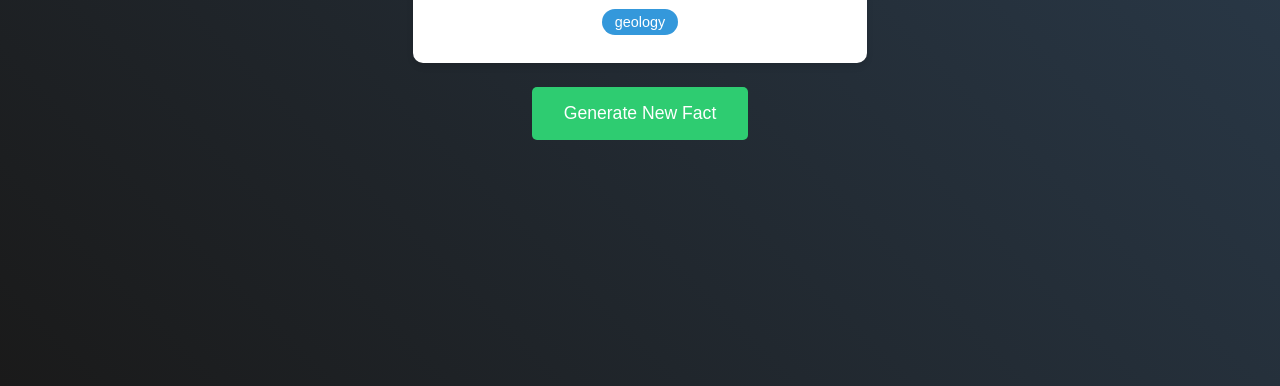
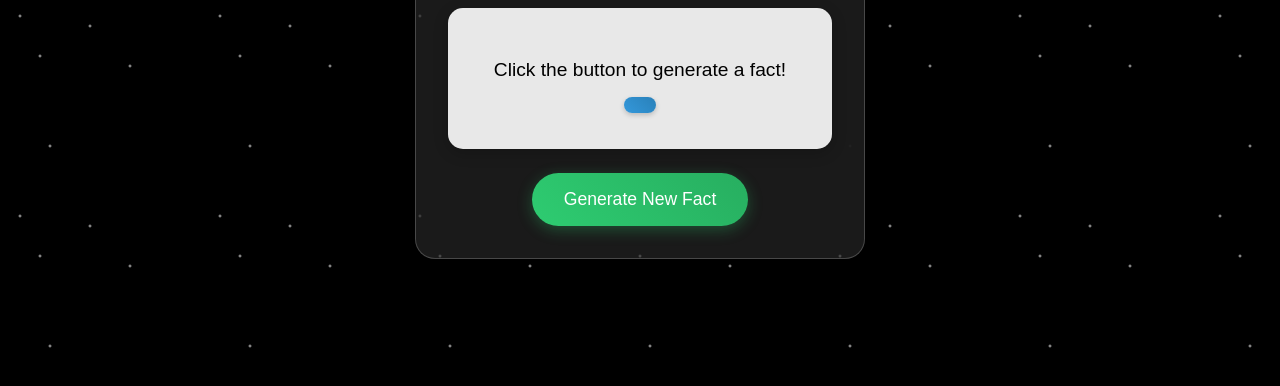
Before and after one commit to shekhar-ai/fun-fact-earth, a plain HTML site: page index.html in a window 1280 px wide. Shown: the part 414-800 px from the top of the page. Drawn offline with Linux system fonts and the light colour scheme.

Commit message:
Update index.html

```diff
--- a/index.html
+++ b/index.html
@@ -11,60 +11,138 @@
             display: flex;
             justify-content: center;
             align-items: center;
-            background: linear-gradient(45deg, #1a1a1a, #2c3e50);
+            background: #000;
             font-family: Arial, sans-serif;
+            overflow: hidden;
+            position: relative;
+        }
+
+        .stars {
+            position: fixed;
+            top: 0;
+            left: 0;
+            width: 100%;
+            height: 100%;
+            pointer-events: none;
+            background-image:
+                radial-gradient(2px 2px at 20px 30px, #fff, rgba(0,0,0,0)),
+                radial-gradient(2px 2px at 40px 70px, #fff, rgba(0,0,0,0)),
+                radial-gradient(2px 2px at 50px 160px, #fff, rgba(0,0,0,0)),
+                radial-gradient(2px 2px at 90px 40px, #fff, rgba(0,0,0,0)),
+                radial-gradient(2px 2px at 130px 80px, #fff, rgba(0,0,0,0));
+            background-repeat: repeat;
+            background-size: 200px 200px;
+            animation: twinkle 5s ease-in-out infinite;
         }
 
         .container {
             text-align: center;
             padding: 2rem;
-            max-width: 600px;
+            max-width: 800px;
+            background: rgba(255, 255, 255, 0.1);
+            backdrop-filter: blur(10px);
+            border-radius: 20px;
+            border: 1px solid rgba(255, 255, 255, 0.2);
+            z-index: 1;
+        }
+
+        .earth-image {
+            width: 150px;
+            height: 150px;
+            margin-bottom: 1rem;
+            animation: rotate 20s linear infinite;
         }
 
         h1 {
             color: #fff;
             margin-bottom: 2rem;
+            text-shadow: 0 0 10px rgba(255, 255, 255, 0.5);
         }
 
         .fact-box {
-            background: white;
+            background: rgba(255, 255, 255, 0.9);
             padding: 2rem;
-            border-radius: 10px;
+            border-radius: 15px;
             margin-bottom: 1.5rem;
-            box-shadow: 0 4px 6px rgba(0, 0, 0, 0.1);
+            box-shadow: 0 4px 15px rgba(0, 0, 0, 0.2);
+            transform-style: preserve-3d;
+            transition: transform 0.5s ease;
+        }
+
+        .fact-box:hover {
+            transform: translateY(-5px) rotateX(5deg);
         }
 
         #fact-text {
             font-size: 1.2rem;
             margin-bottom: 1rem;
+            opacity: 0;
+            transform: translateY(20px);
+            animation: fadeIn 0.5s ease forwards;
         }
 
         #category-badge {
-            background: #3498db;
+            background: linear-gradient(45deg, #3498db, #2980b9);
             color: white;
-            padding: 0.3rem 0.8rem;
-            border-radius: 15px;
+            padding: 0.5rem 1rem;
+            border-radius: 20px;
             font-size: 0.9rem;
+            box-shadow: 0 2px 5px rgba(0, 0, 0, 0.2);
+            display: inline-block;
+            transform: translateY(20px);
+            animation: fadeIn 0.5s ease 0.2s forwards;
         }
 
         #generate-btn {
-            background: #2ecc71;
+            background: linear-gradient(45deg, #2ecc71, #27ae60);
             color: white;
             border: none;
             padding: 1rem 2rem;
             font-size: 1.1rem;
-            border-radius: 5px;
+            border-radius: 30px;
             cursor: pointer;
-            transition: transform 0.2s;
+            transition: all 0.3s ease;
+            box-shadow: 0 4px 15px rgba(46, 204, 113, 0.3);
         }
 
         #generate-btn:hover {
             transform: scale(1.05);
+            box-shadow: 0 6px 20px rgba(46, 204, 113, 0.4);
+        }
+
+        @keyframes rotate {
+            from { transform: rotate(0deg); }
+            to { transform: rotate(360deg); }
+        }
+
+        @keyframes twinkle {
+            0%, 100% { opacity: 0.8; }
+            50% { opacity: 0.5; }
+        }
+
+        @keyframes fadeIn {
+            to {
+                opacity: 1;
+                transform: translateY(0);
+            }
+        }
+
+        .pulse {
+            animation: pulse 0.5s ease;
+        }
+
+        @keyframes pulse {
+            0% { transform: scale(1); }
+            50% { transform: scale(1.05); }
+            100% { transform: scale(1); }
         }
     </style>
 </head>
 <body>
+    <div class="stars"></div>
     <div class="container">
+        <img src="https://upload.wikimedia.org/wikipedia/commons/thumb/c/cb/The_Blue_Marble_%28remastered%29.jpg/240px-The_Blue_Marble_%28remastered%29.jpg"
+             alt="Earth" class="earth-image">
         <h1>🌍 Earth Facts Generator</h1>
         <div class="fact-box">
             <p id="fact-text">Click the button to generate a fact!</p>
@@ -74,77 +152,37 @@
     </div>
 
     <script>
-        const earthFacts = {
-            "earthFacts": [
-                {
-                    "id": 1,
-                    "fact": "Earth is the third planet from the Sun in our Solar System",
-                    "category": "astronomy"
-                },
-                {
-                    "id": 2,
-                    "fact": "Earth's age is approximately 4.54 billion years",
-                    "category": "geology"
-                },
-                {
-                    "id": 3,
-                    "fact": "The Earth's circumference at the equator is about 40,075 kilometers",
-                    "category": "geography"
-                },
-                {
-                    "id": 4,
-                    "fact": "Earth is the only known planet where life exists",
-                    "category": "biology"
-                },
-                {
-                    "id": 5,
-                    "fact": "71% of Earth's surface is covered by water",
-                    "category": "geography"
-                },
-                {
-                    "id": 6,
-                    "fact": "Earth's atmosphere is composed of 78% nitrogen and 21% oxygen",
-                    "category": "atmosphere"
-                },
-                {
-                    "id": 7,
-                    "fact": "Earth completes one rotation on its axis every 23 hours, 56 minutes and 4 seconds",
-                    "category": "astronomy"
-                },
-                {
-                    "id": 8,
-                    "fact": "The highest point on Earth is Mount Everest at 8,848 meters above sea level",
-                    "category": "geography"
-                },
-                {
-                    "id": 9,
-                    "fact": "Earth's core temperature can reach up to 5,400°C (9,752°F)",
-                    "category": "geology"
-                },
-                {
-                    "id": 10,
-                    "fact": "Earth has one natural satellite: the Moon",
-                    "category": "astronomy"
-                }
-            ]
-        };
+        // Previous earthFacts JSON remains the same
 
         const factText = document.getElementById('fact-text');
         const categoryBadge = document.getElementById('category-badge');
         const generateBtn = document.getElementById('generate-btn');
+        const factBox = document.querySelector('.fact-box');
 
         function generateRandomFact() {
             const facts = earthFacts.earthFacts;
             const randomIndex = Math.floor(Math.random() * facts.length);
             const randomFact = facts[randomIndex];
 
+            // Reset animations
+            factText.style.animation = 'none';
+            categoryBadge.style.animation = 'none';
+            factBox.classList.remove('pulse');
+
+            // Trigger reflow
+            void factText.offsetWidth;
+            void categoryBadge.offsetWidth;
+
+            // Add animations
+            factText.style.animation = 'fadeIn 0.5s ease forwards';
+            categoryBadge.style.animation = 'fadeIn 0.5s ease 0.2s forwards';
+            factBox.classList.add('pulse');
+
             factText.textContent = randomFact.fact;
             categoryBadge.textContent = randomFact.category;
         }
 
         generateBtn.addEventListener('click', generateRandomFact);
-
-        // Generate a random fact when the page loads
         generateRandomFact();
     </script>
 </body>
```
